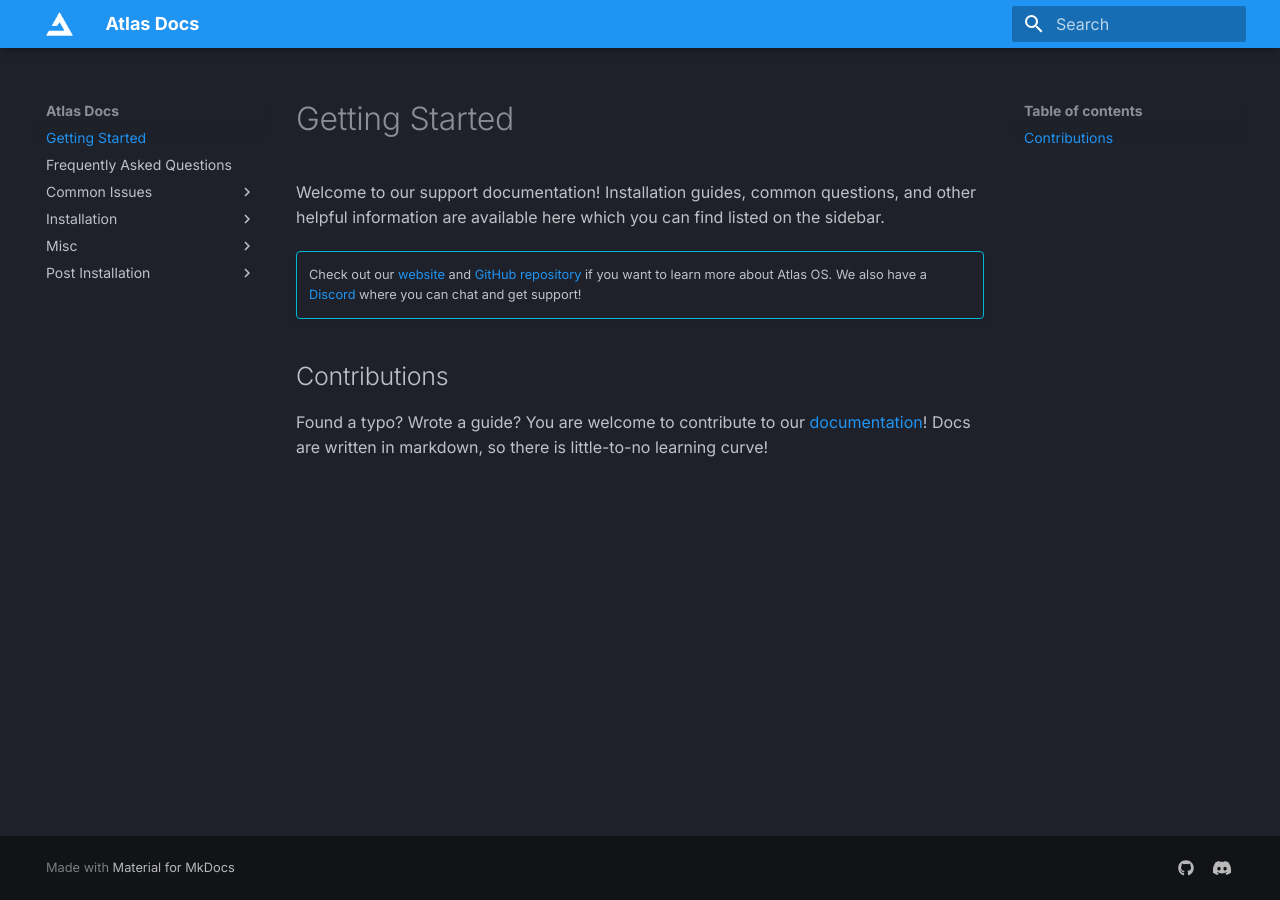
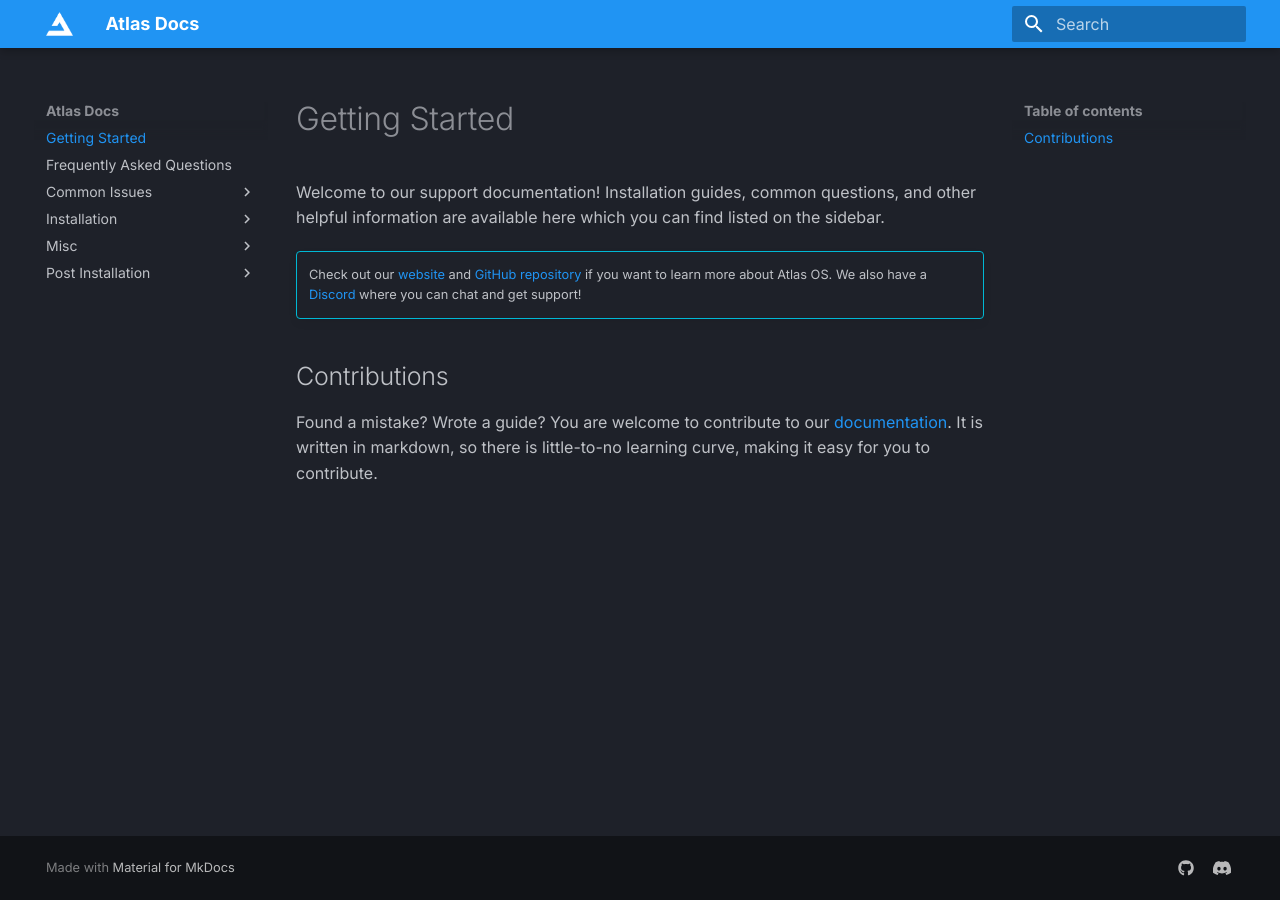
Before and after one commit to Atlas-OS/docs, an MkDocs documentation site: the page built from docs/index.md, in a window 1280 px wide. Built offline with MkDocs 1.6.1 and Material for MkDocs 9.7.7, drawn with Linux system fonts in a browser that asks for light colours.

Commit message:
Update index.md

```diff
--- a/docs/index.md
+++ b/docs/index.md
@@ -3,8 +3,8 @@
 Welcome to our support documentation! Installation guides, common questions, and other helpful information are available here which you can find listed on the sidebar.
 
 !!! info ""
-    Check out our [website](https://atlasos.net) and [GitHub repository](https://github.com/Atlas-OS/Atlas) if you want to learn more about Atlas OS. We also have a [Discord](https://discord.gg/xx6S3g3HzE) where you can chat and get support!
+    Check out our [website](https://atlasos.net) and [GitHub repository](https://github.com/Atlas-OS/Atlas) if you want to learn more about Atlas OS. We also have a [Discord](https://discord.com/servers/atlas-795710270000332800) where you can chat and get support!
 
 ## Contributions
 
-Found a typo? Wrote a guide? You are welcome to contribute to our [documentation](https://github.com/Atlas-OS/docs)! Docs are written in markdown, so there is little-to-no learning curve!
+Found a mistake? Wrote a guide? You are welcome to contribute to our [documentation](https://github.com/Atlas-OS/docs). It is written in markdown, so there is little-to-no learning curve, making it easy for you to contribute.
```
